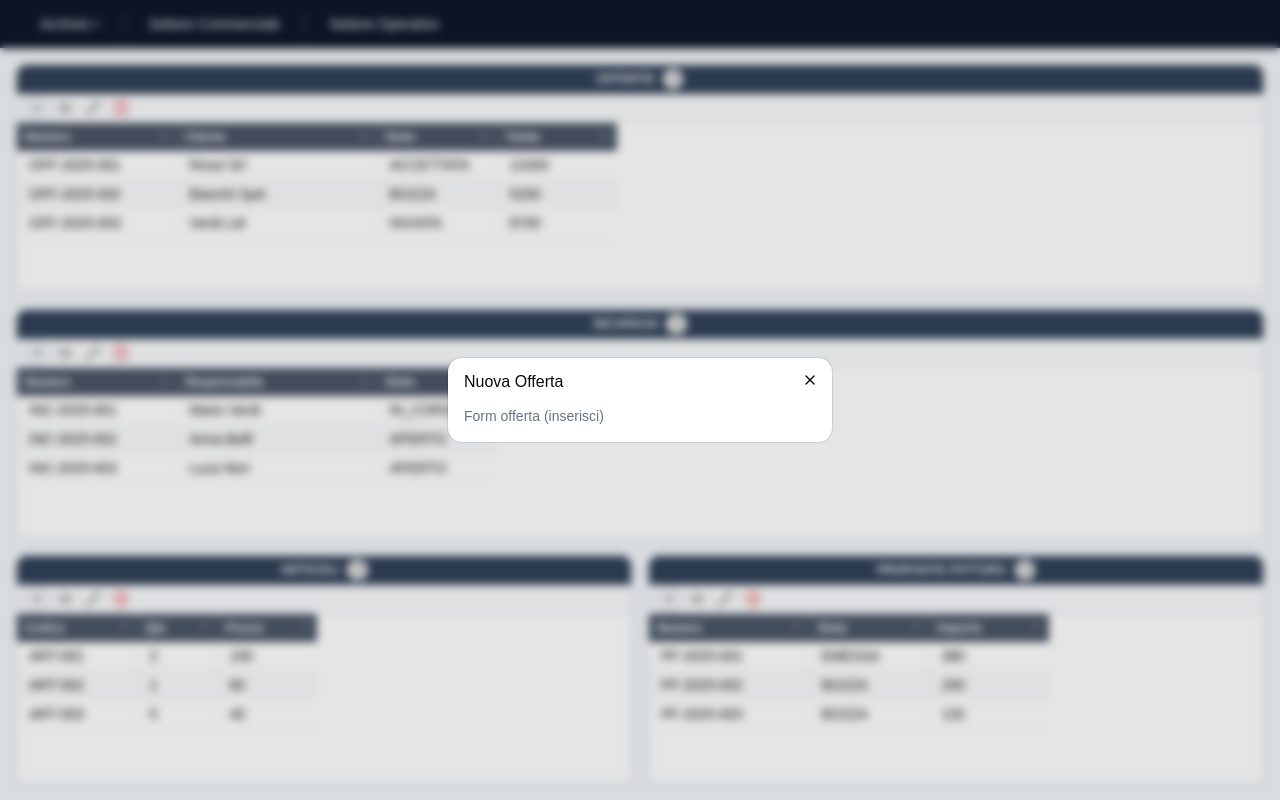
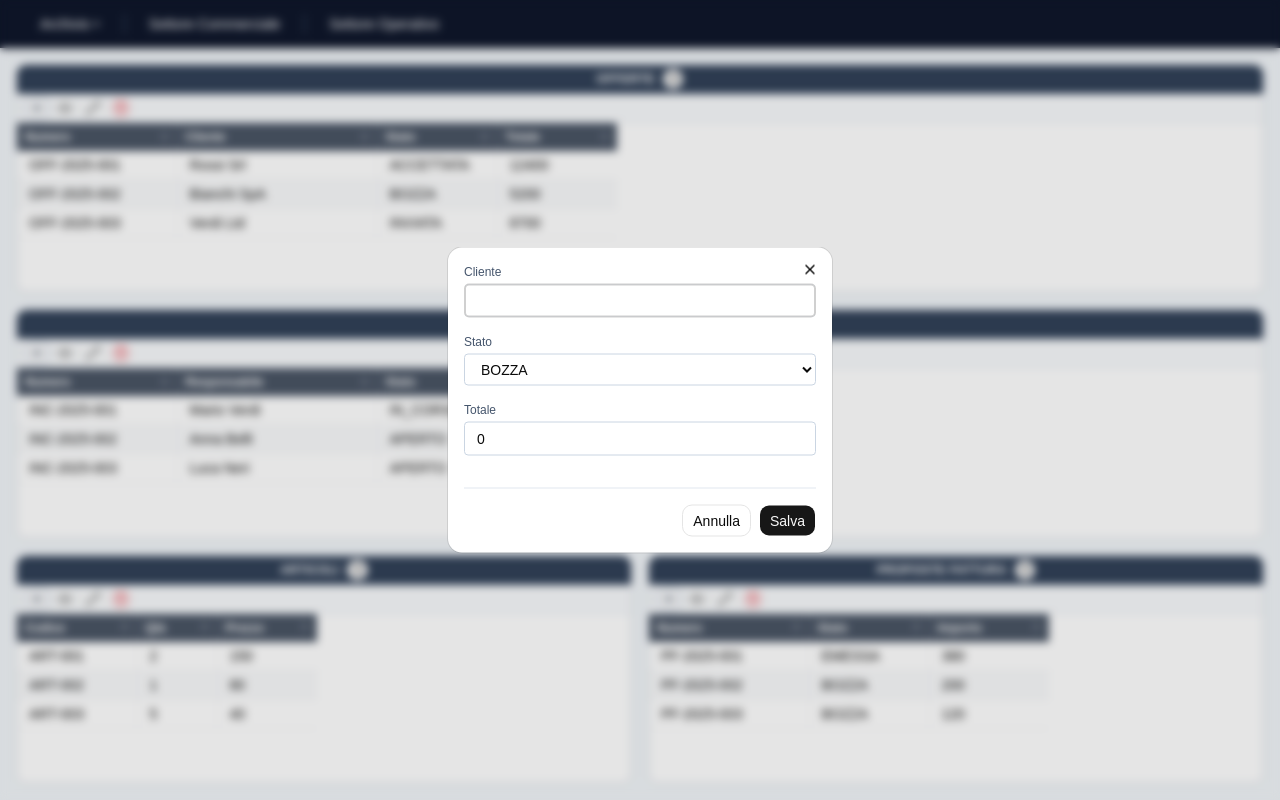
Before and after one commit to Ferro98/Company-Handler, a React (Vite) app in the folder frontend/: page /commerciale in a window 1280 px wide. Both pictures are taken after a click on the button 37 px from the left and 108 px from the top of the page. Built offline with nearby package versions, Linux system fonts and the light colour scheme.

Commit message:
feat: offerta form with insert/edit/view modes

```diff
--- /dev/null
+++ b/frontend/src/features/commerciale/offerta/OffertaForm.tsx
@@ -0,0 +1,68 @@
+import { Button } from '@/components/ui/button'
+import type { Offerta } from '@/types'
+import { useState } from 'react'
+
+type Props = {
+    modo: 'inserisci' | 'modifica' | 'visualizza'
+    dati?: Offerta
+    onChiudi: () => void
+    onSalva?: (dati: Offerta) => void
+}
+
+export default function OffertaForm({ modo, dati, onChiudi, onSalva }: Props) {
+    const [formData, setFormData] = useState<Offerta>(
+        dati ?? { id: 0, numero: '', cliente: '', stato: 'BOZZA', totale: 0 }
+    )
+
+    return (
+        <div className="flex flex-col gap-4">
+            <div className="flex flex-col gap-1">
+                <label className="text-xs font-medium text-slate-600">Cliente</label>
+                <input
+                    type="text"
+                    value={formData.cliente}
+                    onChange={(e) => setFormData({ ...formData, cliente: e.target.value })}
+                    readOnly={modo === 'visualizza'}
+                    className="border border-slate-300 rounded px-3 py-1.5 text-sm"
+                />
+            </div>
+            <div className="flex flex-col gap-1">
+                <label className="text-xs font-medium text-slate-600">Stato</label>
+                <select
+                    value={formData.stato}
+                    onChange={(e) => setFormData({ ...formData, stato: e.target.value as Offerta['stato'] })}
+                    disabled={modo === 'visualizza'}
+                    className="border border-slate-300 rounded px-3 py-1.5 text-sm"
+                >
+                    <option>BOZZA</option>
+                    <option>INVIATA</option>
+                    <option>ACCETTATA</option>
+                    <option>RIFIUTATA</option>
+                    <option>ANNULLATA</option>
+                </select>
+            </div>
+            <div className="flex flex-col gap-1">
+                <label className="text-xs font-medium text-slate-600">Totale</label>
+                <input
+                    type="number"
+                    value={formData.totale}
+                    onChange={(e) => setFormData({ ...formData, totale: Number(e.target.value) })}
+                    readOnly={modo === 'visualizza'}
+                    className="border border-slate-300 rounded px-3 py-1.5 text-sm"
+                />
+            </div>
+            <div className="flex justify-end gap-2 mt-4 pt-4 border-t border-slate-200">
+                {modo === 'visualizza' ? (
+                    <Button variant="outline" onClick={onChiudi}>Chiudi</Button>
+                ) : (
+                    <>
+                        <Button variant="outline" onClick={onChiudi}>Annulla</Button>
+                        <Button onClick={() => onSalva?.(formData)}>
+                            {modo === 'inserisci' ? 'Salva' : 'Aggiorna'}
+                        </Button>
+                    </>
+                )}
+            </div>
+        </div>
+    )
+}
--- a/frontend/src/pages/CommercialePage.tsx
+++ b/frontend/src/pages/CommercialePage.tsx
@@ -8,6 +8,7 @@ import {
     DialogHeader,
     DialogTitle,
 } from '@/components/ui/dialog'
+import OffertaForm from '@/features/commerciale/offerta/OffertaForm'
 
 type ModoDialog = 'inserisci' | 'modifica' | 'visualizza' | null
 
@@ -151,14 +152,12 @@ export default function CommercialePage() {
             </div>
             <Dialog open={dialogOfferta !== null} onOpenChange={(open) => { if (!open) setDialogOfferta(null) }}>
                 <DialogContent className="max-w-lg">
-                    <DialogHeader>
-                        <DialogTitle>
-                            {dialogOfferta === 'inserisci' ? 'Nuova Offerta' :
-                                dialogOfferta === 'modifica' ? 'Modifica Offerta' :
-                                    'Dettaglio Offerta'}
-                        </DialogTitle>
-                    </DialogHeader>
-                    <p className="text-sm text-gray-500">Form offerta ({dialogOfferta})</p>
+                    <OffertaForm
+                        modo={dialogOfferta!}
+                        dati={offertaSelezionata ?? undefined}
+                        onChiudi={() => setDialogOfferta(null)}
+                        onSalva={(dati) => console.log('salva', dati)}
+                    />
                 </DialogContent>
             </Dialog>
             <Dialog open={dialogIncarico !== null} onOpenChange={(open) => { if (!open) setDialogIncarico(null) }}>
```
